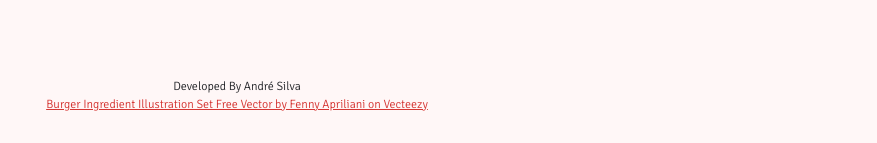
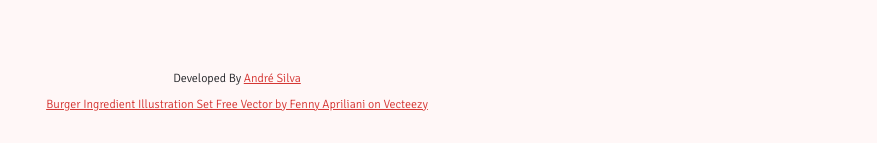
Before and after one commit to andresilva-cc/customburger, a Nuxt app: page / in a window 1280 px wide. Shown: the part 654-797 px from the top of the page, without its empty margins (403-1280 px from the left). Built offline with nearby package versions, Linux system fonts and the light colour scheme; a web font is replaced by a local one.

Commit message:
feat: add link to personal website

```diff
--- a/pages/index.vue
+++ b/pages/index.vue
@@ -6,7 +6,15 @@
         {{ $t('home.startButton') }}
       </CbButton>
       <div class="absolute left-0 right-0 bottom-8 text-xs font-light text-center">
-        <p>{{ $t('home.developedBy') }} André Silva</p>
+        <p class="mb-2">
+          {{ $t('home.developedBy') }}
+          <CbAnchor
+            href="https://andresilva.cc/"
+            target="_blank"
+          >
+            André Silva
+          </CbAnchor>
+        </p>
         <CbAnchor
           href="https://www.vecteezy.com/vector-art/1828417-burger-ingredient-illustration-set"
           target="_blank"
```
